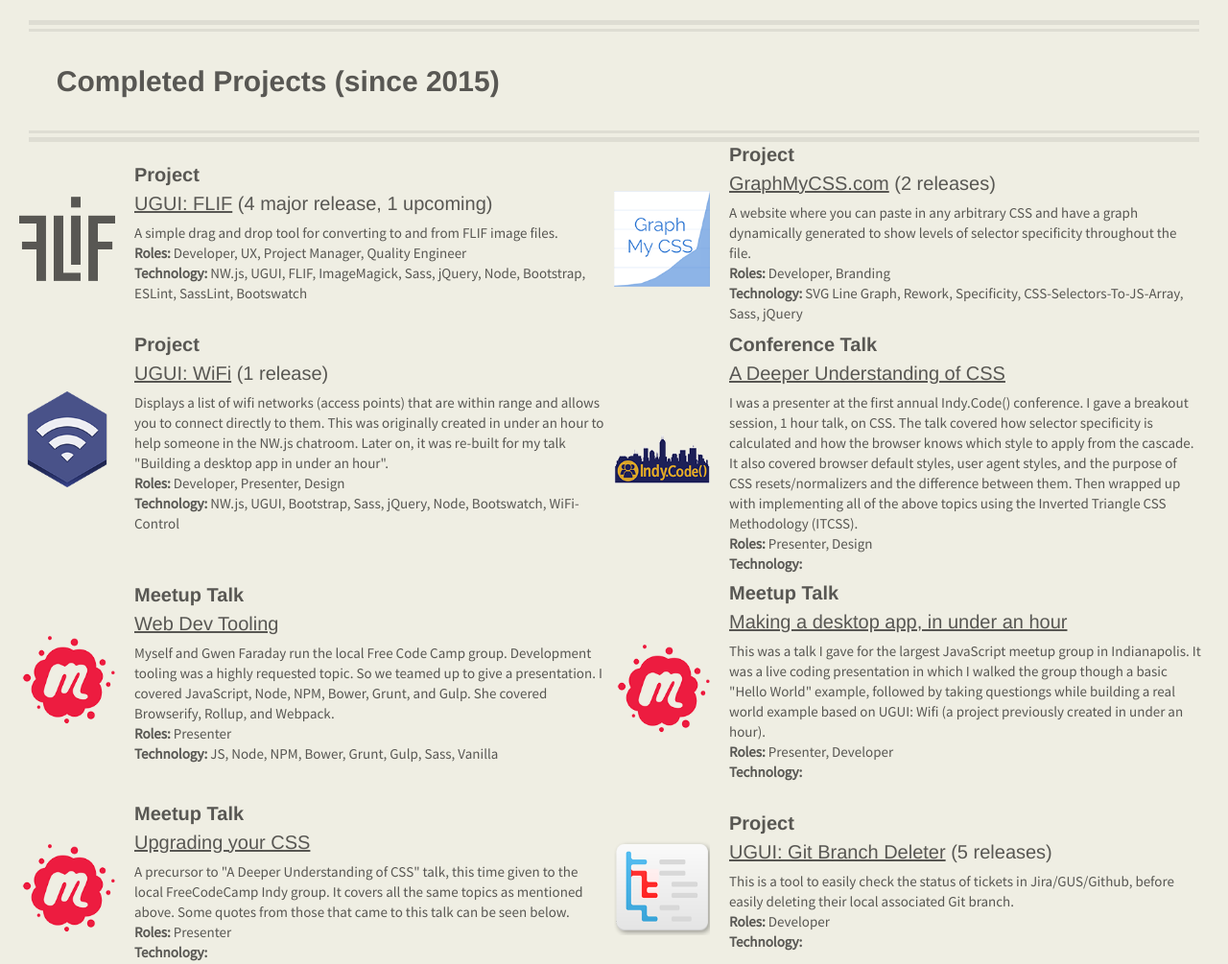
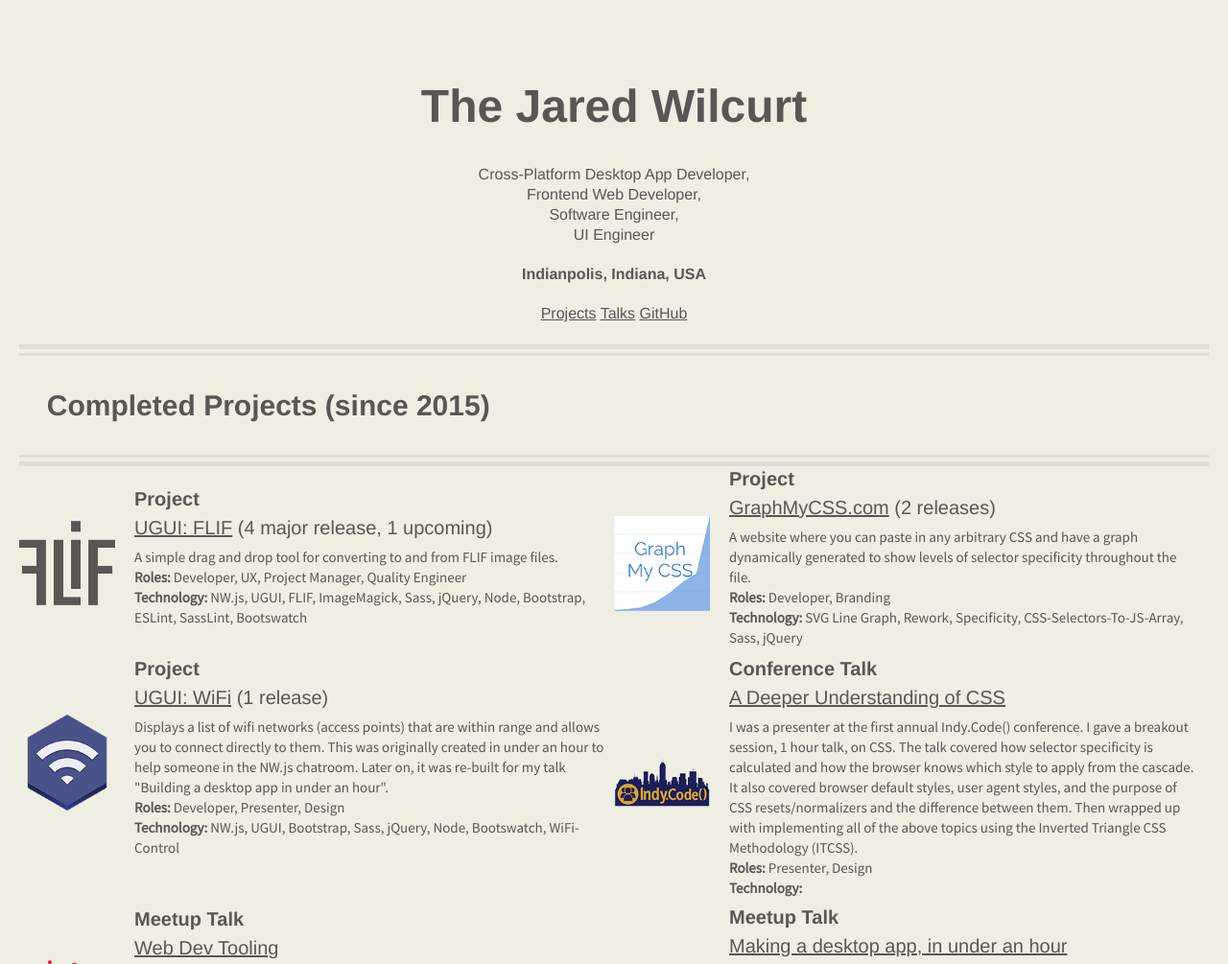
Before and after one commit to TheJaredWilcurt/TheJaredWilcurt.github.io, a website: page index.html in a window 1280 px wide. Shown: the top 1005 px of the page at 96% size. Drawn offline with nearby package versions, Linux system fonts and the light colour scheme; a web font is replaced by a local one.

Commit message:
Header info/styles

```diff
--- a/_sass/_base.sass
+++ b/_sass/_base.sass
@@ -35,15 +35,12 @@
     color: #585753
 
 h1
-    border-top: 3px solid #DEDDD3
-    border-bottom: 3px solid #DEDDD3
-    margin: 10px
+    margin: 10px 0px
     padding: 2rem 1.8rem
     font-family: $commonFont
     font-size: 30px
     font-weight: bold
     line-height: 1.3
-    box-shadow: #EFEEE3 0px -4px 0px, #DEDDD3 0px -9px 0px, #EFEEE3 0px 4px 0px, #DEDDD3 0px 9px 0px
 
 img
     -ms-interpolation-mode: bicubic
--- a/_sass/_header.sass
+++ b/_sass/_header.sass
@@ -2,4 +2,11 @@
 // For the header, nav, and breadcrumbs that appear on every page.
 
 header
-    background-color: #FFF
+    line-height: 1.3em
+    text-align: center
+    h1
+        margin: 80px 0px 30px 0px
+        padding: 0px
+        font-size: 3rem
+    nav
+        margin: 20px 0px 0px 0px
--- a/_sass/_utility.sass
+++ b/_sass/_utility.sass
@@ -3,3 +3,8 @@
 
 .hide
     display: none
+
+.decorated
+    border-top: 3px solid #DEDDD3
+    border-bottom: 3px solid #DEDDD3
+    box-shadow: #EFEEE3 0px -4px 0px, #DEDDD3 0px -9px 0px, #EFEEE3 0px 4px 0px, #DEDDD3 0px 9px 0px
--- a/gulpfile.js
+++ b/gulpfile.js
@@ -46,10 +46,6 @@
 // Create expanded and .min versions of Sass styles in the _styles folder as CSS
 gulp.task('sass', function () {
     gulp.src('_sass/style.scss')
-        .pipe(sass({ outputStyle: 'expanded' })
-        .on('error', sass.logError))
-        .pipe(crlf({eolc:'CRLF', encoding:'utf8'}))
-        .pipe(gulp.dest('_styles/'))
         .pipe(rename('style.min.css'))
         .pipe(sass({ outputStyle: 'compressed' }))
         .pipe(crlf({eolc:'CRLF', encoding:'utf8'}))
@@ -60,10 +56,6 @@
 // Create expanded and .min versions of Sass styles in the _styles folder as CSS
 gulp.task('sassfont', function () {
     gulp.src('_sass/fonts.scss')
-        .pipe(sass({ outputStyle: 'expanded' })
-        .on('error', sass.logError))
-        .pipe(crlf({eolc:'CRLF', encoding:'utf8'}))
-        .pipe(gulp.dest('_styles/'))
         .pipe(rename('fonts.min.css'))
         .pipe(sass({ outputStyle: 'compressed' }))
         .pipe(crlf({eolc:'CRLF', encoding:'utf8'}))
--- a/index.html
+++ b/index.html
@@ -14,10 +14,25 @@
     </script> <!-- Load local Vue if Google CDN is unreachable -->
   </head>
   <body>
+    <header>
+      <h1>The Jared Wilcurt</h1>
+      <p>
+        Cross-Platform Desktop App Developer,<br />
+        Frontend Web Developer,<br  />
+        Software Engineer,<br  />
+        UI Engineer<br  /><br />
+        <strong>Indianpolis, Indiana, USA</strong>
+      </p>
+      <nav>
+        <a href="#">Projects</a>
+        <a href="#">Talks</a>
+        <a href="https://github.com/TheJaredWilcurt" target="_blank">GitHub</a>
+      </nav>
+    </header>
+
     <div class="wrapper">
-
       <div id="projects">
-        <h1>Completed Projects (since 2015)</h1>
+        <h1 class="decorated">Completed Projects (since 2015)</h1>
 
         <div class="project half" v-for="(project, index) in projects" v-if="!project.major">
           <img :src="project.img" :alt="project.title" />
@@ -44,8 +59,11 @@
 
       </div>
 
+      <div id="talks">
+      </div>
+
       <div id="quotes">
-        <h1>Quotes from talks</h1>
+        <h1 class="decorated">Quotes from talks</h1>
         <div class="quote" v-for="quote in quotes">
           <img :src="quote.photo" :alt="'Photo of ' + quote.name" :title="'Photo of ' + quote.name">
           <span class="quote-text">{{ quote.quote }}</span>
```
Also changed, not shown: _styles/fonts.css (deleted), _styles/style.css (deleted), _styles/style.min.css.
